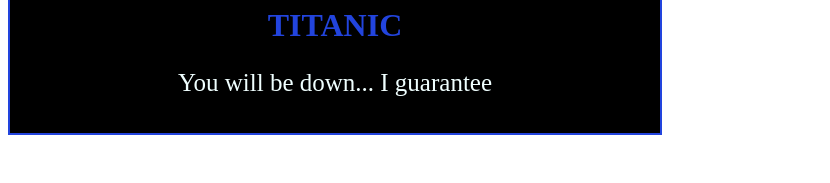
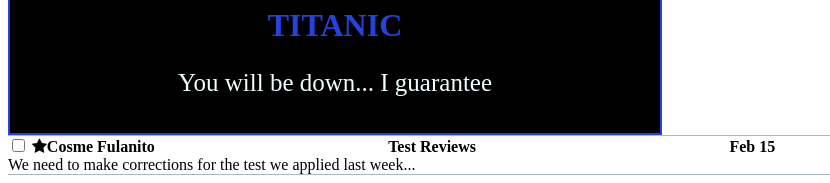
Before and after one commit to luisRojas29/react_exercises, a React app: page / in a window 1280 px wide. Shown: the part 890-1073 px from the top of the page, without its empty margins (0-830 px from the left). Before the commit the page ends 1033 px from the top, so only its background shows below. Built offline with nearby package versions, Linux system fonts and the light colour scheme.

Commit message:
Se agrega el componente del correo...

```diff
--- a/public/index.html
+++ b/public/index.html
@@ -30,6 +30,7 @@
     <div id="root"></div>
     <div id="subroot"></div>
     <div id="subsubroot"></div>
+    <div id="email"></div>
     <!--
       This HTML file is a template.
       If you open it directly in the browser, you will see an empty page.
--- a/src/index.css
+++ b/src/index.css
@@ -148,3 +148,27 @@
     font-size: 25px;
     text-align: center;
 }
+/***************************************/
+.email{
+    border-top: 1px solid #aab8c2;
+    border-bottom: 1px solid #aab8c2;;
+}
+
+.email input, .email i{
+    display: inline-block;
+}
+
+.email-cts{
+    display: inline-block;
+}
+
+.email-head{
+    display: inline-block;
+    width: 90%;
+}
+
+.send, .sub, .dat{
+    font-weight: bolder;
+    width: 30%;
+    display: inline-block;
+}
--- a/src/index.js
+++ b/src/index.js
@@ -107,6 +107,36 @@
     titulo: "TITANIC",
     subtitulo: "You will be down... I guarantee"
 }
+/***************************************************************************/
+
+function Email( {email} ){
+    const{sender, subject, date, message} = email;
+
+    return(
+        <div className="email">
+            <div className="email-cts">
+                <input type="checkbox"/> <i className="fa fa-star"></i>
+            </div>
+
+            <div className="email-head">
+                <div className="send">{sender}</div>
+                <div className="sub">{subject}</div>
+                <div className="dat">{date}</div>
+            </div>
+            <div className="email-detail">
+                {message}
+            </div>
+        </div>
+    );
+}
+
+let correo = {
+    sender: 'Cosme Fulanito',
+    subject: 'Test Reviews',
+    date: 'Feb 15',
+    message: 'We need to make corrections for the test we applied last week...'
+}
+
 /*
 function Tweet( {tweet} ){
     return(
@@ -203,4 +233,5 @@
 ReactDOM.render( <Envelope datos={correspondencia} />, document.querySelector('#root') );
 ReactDOM.render( <CreditCard cardInfo={tarjeta} />, document.querySelector('#subroot') );
 ReactDOM.render( <Poster info={infografia}/>, document.querySelector('#subsubroot') );
+ReactDOM.render( <Email email={correo}/>, document.querySelector('#email') );
 //ReactDOM.render(<Tweet tweet={testTweet}/>, document.querySelector('#root'));
```
